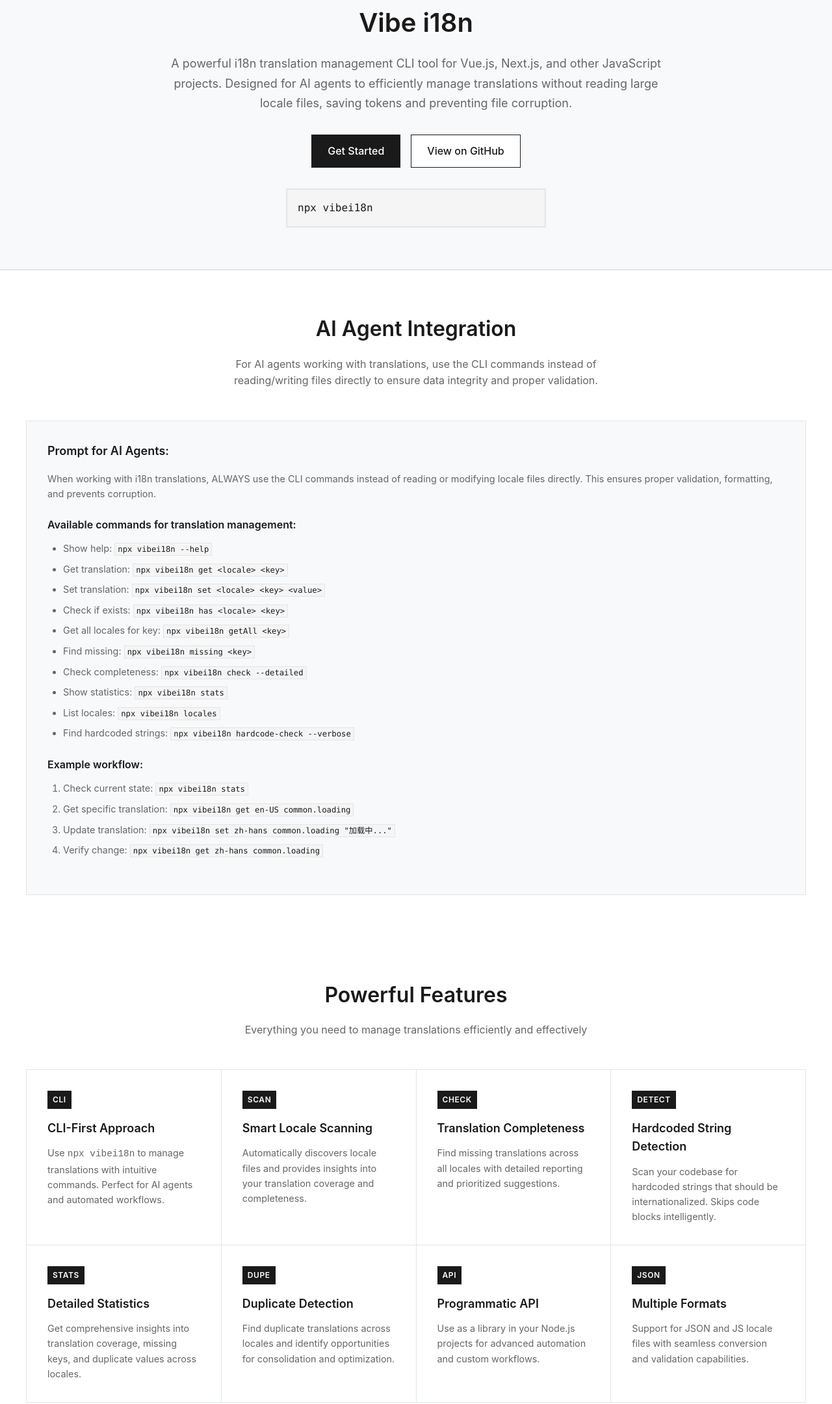
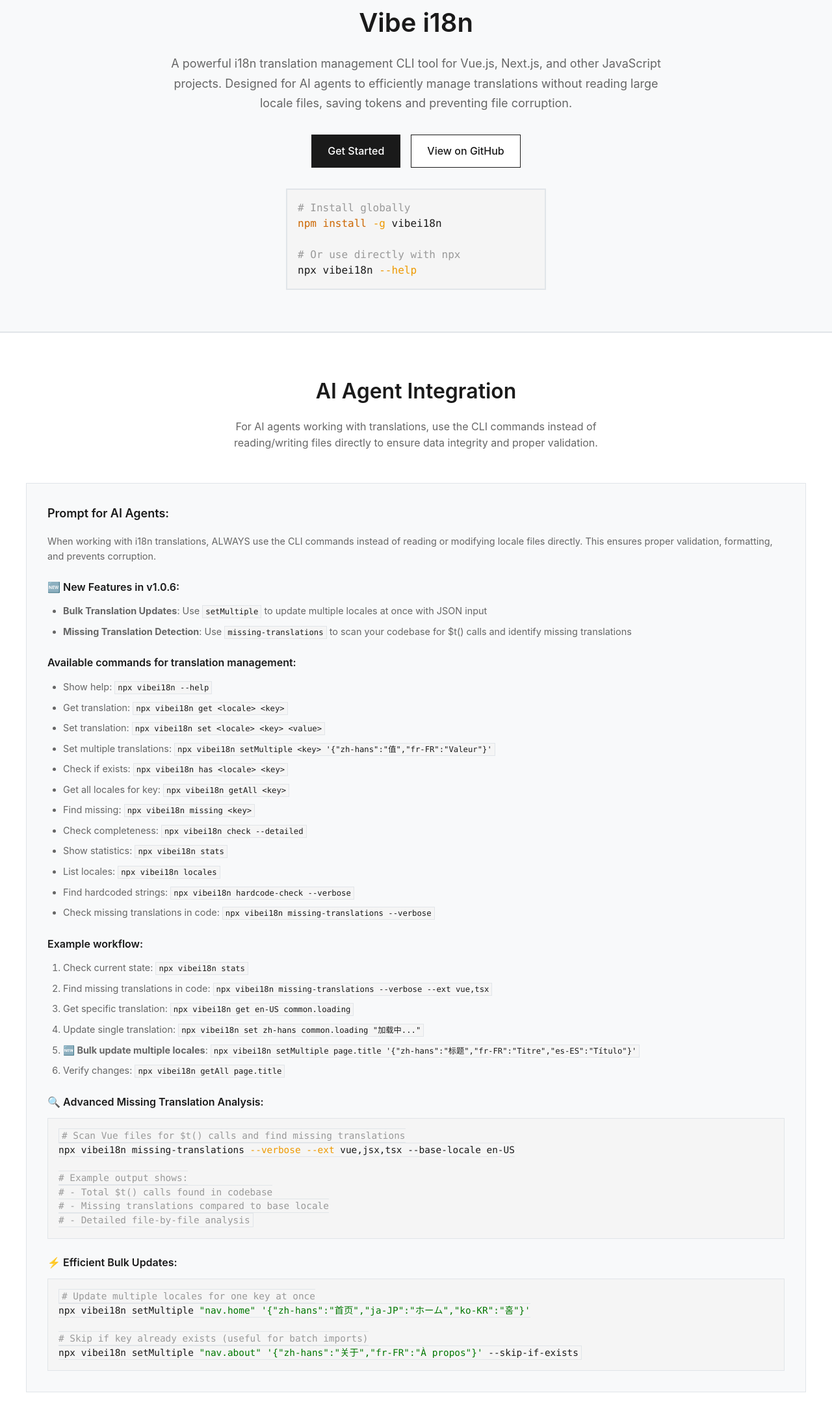
Before and after one commit to becoolme/vibe-i18n, a website: page website/index.html in a window 1280 px wide. Shown: the part 141-2301 px from the top of the page at 65% size. Drawn offline with nearby package versions, Linux system fonts and the light colour scheme.

Commit message:
docs: update website with new setMultiple and missing-translations features

```diff
--- a/website/index.html
+++ b/website/index.html
@@ -48,7 +48,11 @@
                     </a>
                 </div>
                 <div class="code-demo">
-                    <pre><code class="language-bash">npx vibei18n</code></pre>
+                    <pre><code class="language-bash"># Install globally
+npm install -g vibei18n
+
+# Or use directly with npx
+npx vibei18n --help</code></pre>
                 </div>
             </div>
         </section>
@@ -65,11 +69,18 @@
                     <div class="prompt-content">
                         <p>When working with i18n translations, ALWAYS use the CLI commands instead of reading or modifying locale files directly. This ensures proper validation, formatting, and prevents corruption.</p>
 
+                        <h4>🆕 New Features in v1.0.6:</h4>
+                        <ul>
+                            <li><strong>Bulk Translation Updates</strong>: Use <code>setMultiple</code> to update multiple locales at once with JSON input</li>
+                            <li><strong>Missing Translation Detection</strong>: Use <code>missing-translations</code> to scan your codebase for $t() calls and identify missing translations</li>
+                        </ul>
+
                         <h4>Available commands for translation management:</h4>
                         <ul>
                             <li>Show help: <code>npx vibei18n --help</code></li>
                             <li>Get translation: <code>npx vibei18n get &lt;locale&gt; &lt;key&gt;</code></li>
                             <li>Set translation: <code>npx vibei18n set &lt;locale&gt; &lt;key&gt; &lt;value&gt;</code></li>
+                            <li>Set multiple translations: <code>npx vibei18n setMultiple &lt;key&gt; '{"zh-hans":"值","fr-FR":"Valeur"}'</code></li>
                             <li>Check if exists: <code>npx vibei18n has &lt;locale&gt; &lt;key&gt;</code></li>
                             <li>Get all locales for key: <code>npx vibei18n getAll &lt;key&gt;</code></li>
                             <li>Find missing: <code>npx vibei18n missing &lt;key&gt;</code></li>
@@ -77,15 +88,34 @@
                             <li>Show statistics: <code>npx vibei18n stats</code></li>
                             <li>List locales: <code>npx vibei18n locales</code></li>
                             <li>Find hardcoded strings: <code>npx vibei18n hardcode-check --verbose</code></li>
+                            <li>Check missing translations in code: <code>npx vibei18n missing-translations --verbose</code></li>
                         </ul>
 
                         <h4>Example workflow:</h4>
                         <ol>
                             <li>Check current state: <code>npx vibei18n stats</code></li>
+                            <li>Find missing translations in code: <code>npx vibei18n missing-translations --verbose --ext vue,tsx</code></li>
                             <li>Get specific translation: <code>npx vibei18n get en-US common.loading</code></li>
-                            <li>Update translation: <code>npx vibei18n set zh-hans common.loading "加载中..."</code></li>
-                            <li>Verify change: <code>npx vibei18n get zh-hans common.loading</code></li>
+                            <li>Update single translation: <code>npx vibei18n set zh-hans common.loading "加载中..."</code></li>
+                            <li><strong>🆕 Bulk update multiple locales</strong>: <code>npx vibei18n setMultiple page.title '{"zh-hans":"标题","fr-FR":"Titre","es-ES":"Título"}'</code></li>
+                            <li>Verify changes: <code>npx vibei18n getAll page.title</code></li>
                         </ol>
+
+                        <h4>🔍 Advanced Missing Translation Analysis:</h4>
+                        <pre><code class="language-bash"># Scan Vue files for $t() calls and find missing translations
+npx vibei18n missing-translations --verbose --ext vue,jsx,tsx --base-locale en-US
+
+# Example output shows:
+# - Total $t() calls found in codebase
+# - Missing translations compared to base locale
+# - Detailed file-by-file analysis</code></pre>
+
+                        <h4>⚡ Efficient Bulk Updates:</h4>
+                        <pre><code class="language-bash"># Update multiple locales for one key at once
+npx vibei18n setMultiple "nav.home" '{"zh-hans":"首页","ja-JP":"ホーム","ko-KR":"홈"}'
+
+# Skip if key already exists (useful for batch imports)
+npx vibei18n setMultiple "nav.about" '{"zh-hans":"关于","fr-FR":"À propos"}' --skip-if-exists</code></pre>
                     </div>
                 </div>
             </div>
@@ -120,6 +150,11 @@
                         <p>Scan your codebase for hardcoded strings that should be internationalized. Skips code blocks intelligently.</p>
                     </div>
                     <div class="feature-card">
+                        <span class="feature-icon">MISSING</span>
+                        <h3>Code Translation Analysis</h3>
+                        <p>Scan Vue/React files for <code>$t()</code> function calls and detect missing translations by comparing with base locale.</p>
+                    </div>
+                    <div class="feature-card">
                         <span class="feature-icon">STATS</span>
                         <h3>Detailed Statistics</h3>
                         <p>Get comprehensive insights into translation coverage, missing keys, and duplicate values across locales.</p>
@@ -128,6 +163,11 @@
                         <span class="feature-icon">DUPE</span>
                         <h3>Duplicate Detection</h3>
                         <p>Find duplicate translations across locales and identify opportunities for consolidation and optimization.</p>
+                    </div>
+                    <div class="feature-card">
+                        <span class="feature-icon">BULK</span>
+                        <h3>Bulk Translation Updates</h3>
+                        <p>Use <code>setMultiple</code> to update translations for multiple locales at once with JSON input for efficiency.</p>
                     </div>
                     <div class="feature-card">
                         <span class="feature-icon">API</span>
@@ -196,7 +236,26 @@
     'page.title': '页面标题',
     'page.description': '页面描述'
   }
+});
+
+// Set multiple locales for one key
+helper.setMultiple('page.title', {
+  'zh-hans': '标题',
+  'fr-FR': 'Titre',
+  'es-ES': 'Título'
 });</code></pre>
+                    </div>
+                    <div class="usage-example">
+                        <h3>Missing Translation Detection</h3>
+                        <pre><code class="language-javascript">// Check for missing translations in your codebase
+const missingResults = helper.checkMissingTranslations('./src', {
+  extensions: ['.vue', '.jsx', '.tsx'],
+  baseLocale: 'en-US',
+  verbose: true
+});
+
+console.log('Missing translations:', missingResults.missing.length);
+console.log('Total $t() calls found:', missingResults.summary.totalKeys);</code></pre>
                     </div>
                 </div>
             </div>
```
